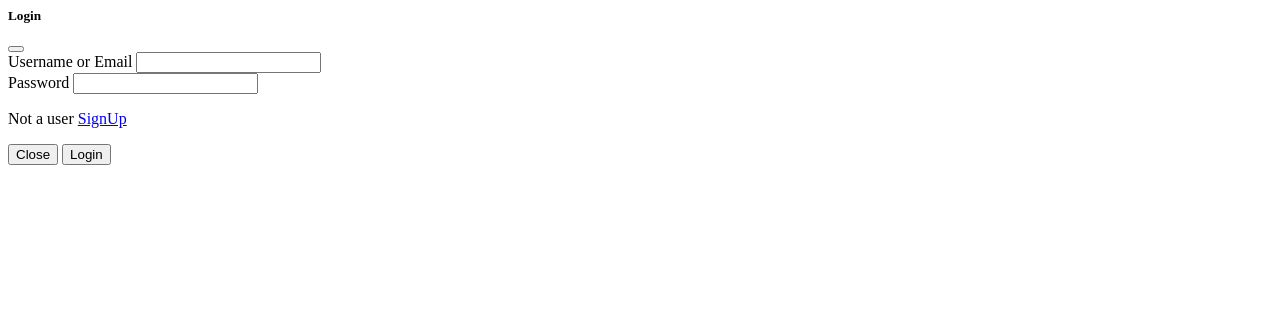
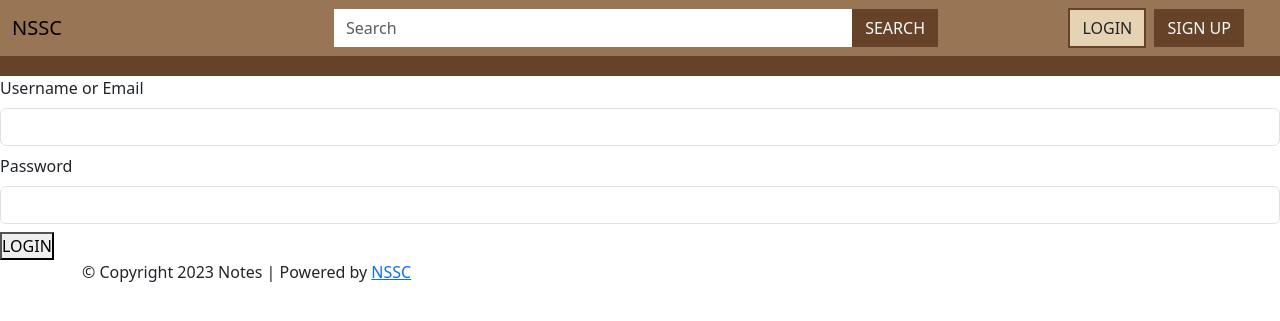
Before and after one commit to YahyaZakariyya/WebProjectBSCS4, a PHP site: page /project/login.php in a window 1280 px wide. Shown: the top 321 px of the page. Run offline with PHP 8.4, Linux system fonts and the light colour scheme.

Commit message:
header.php and login.php modified

```diff
--- a/css/style.css
+++ b/css/style.css
@@ -7,3 +7,23 @@
 .shadow-sm:hover{
     box-shadow: 0 0.5rem 1rem rgba(0, 0, 0, 0.15) !important;
 }
+
+.clr-5{
+    background-color: #664229;
+}
+
+.clr-3{
+    background-color: #987554;
+}
+
+.clr-1{
+    background-color: #e5d3b3;
+}
+
+.border-clr-5{
+    border: 2px solid #664229;
+}
+
+.clr-2{
+    background-color: tan;
+}
--- a/header.php
+++ b/header.php
@@ -2,39 +2,44 @@
 <html lang="en">
 <head>
     <meta charset="UTF-8">
-    <title>RIU NOTES</title>
-    <link href="https://cdn.jsdelivr.net/npm/bootstrap@5.0.2/dist/css/bootstrap.min.css" rel="stylesheet" integrity="sha384-EVSTQN3/azprG1Anm3QDgpJLIm9Nao0Yz1ztcQTwFspd3yD65VohhpuuCOmLASjC" crossorigin="anonymous">
-    <link rel="stylesheet" href="../css/style.css">
-    <script src="https://cdn.jsdelivr.net/npm/bootstrap@5.0.2/dist/js/bootstrap.bundle.min.js" integrity="sha384-MrcW6ZMFYlzcLA8Nl+NtUVF0sA7MsXsP1UyJoMp4YLEuNSfAP+JcXn/tWtIaxVXM" crossorigin="anonymous"></script>
+    <title>NSSC</title>
+    <link href="https://cdn.jsdelivr.net/npm/bootstrap@5.3.0-alpha1/dist/css/bootstrap.min.css" rel="stylesheet" integrity="sha384-GLhlTQ8iRABdZLl6O3oVMWSktQOp6b7In1Zl3/Jr59b6EGGoI1aFkw7cmDA6j6gD" crossorigin="anonymous">
+    <link rel="stylesheet" href="css/style.css">
+    <script src="https://cdn.jsdelivr.net/npm/bootstrap@5.3.0-alpha1/dist/js/bootstrap.bundle.min.js" integrity="sha384-w76AqPfDkMBDXo30jS1Sgez6pr3x5MlQ1ZAGC+nuZB+EYdgRZgiwxhTBTkF7CXvN" crossorigin="anonymous"></script>
 </head>
 <body>
-    <!-- Navbar -->
-    <nav class="navbar bg-light sticky-top">
+    <nav class="navbar clr-3 sticky-top">
         <div class="container-fluid row justify-content-between">
-            <div class="col-2 text-center">
-
-                <a class="navbar-brand" href="index.php">NSSC</a>
+            <div class="navbar-brand col-auto col-lg-2">NSSC</div>
+            <div class="col-3 col-lg-6">
+                <form class="d-flex">
+                    <input class="form-control rounded-0 border-0" type="search" placeholder="Search" aria-label="Search">
+                    <button class="btn clr-5 rounded-0 text-light" type="submit">SEARCH</button>
+                    </form>
             </div>
-            <div class="col-6">
-                <form class="d-flex btn-group">
-                    <input class="form-control" type="search" placeholder="Search" aria-label="Search">
-                    <button class="btn btn-primary" type="submit">GO</button>
-                </form>
-            </div>
-            <div class="col-2 text-end">
-                <?php
+            <div class="col-auto col-lg-2 text-end">
+            <?php
                 session_start();
                 if(isset($_SESSION['user_name'])){
-                    echo '<p>'.$_SESSION['user_name'].'</p>';
-                    echo '<a class="btn btn-primary" href="logout.php">Logout</a>';
+            ?>
+                <!-- When logged in -->
+                <div class="btn-group">
+                    <button type="button" class="btn clr-5 text-light dropdown-toggle" data-bs-toggle="dropdown" aria-expanded="false"><?php echo $_SESSION['user_name']; ?></button>
+                    <ul class="dropdown-menu dropdown-menu-end">
+                      <li><a class="dropdown-item" type="button">Profile</a></li>
+                      <li><a class="dropdown-item" type="button">Settings action</a></li>
+                      <li><a class="dropdown-item" type="button" href="logout.php">Logout</a></li>
+                    </ul>
+                </div>
+            <?php
                 }else{
-                ?>
-                <button type="button" class="btn btn-primary" data-bs-target="#mymodal" data-bs-toggle="modal">Login</button>
-                <?php } ?>
+            ?>
+                <!-- When not logged in -->
+                <a class="btn clr-1 rounded-0 border-clr-5 mx-1" href="login.php">LOGIN</a>
+                <a class="btn clr-5 rounded-0 text-light" href="signup.php">SIGN UP</a>
+            <?php } ?>
+
             </div>
         </div>
     </nav>
-    <?php
-        include "login.php";
-        include "signup.php";
-    ?>
+    <div class="clr-5" style="height: 20px;"></div>
--- a/login.php
+++ b/login.php
@@ -1,14 +1,6 @@
-<!-- Login Model -->
-<div class="modal fade" id="mymodal" data-bs-backdrop="static">
-    <div class="modal-dialog modal-dialog-centered">
-        <div class="modal-content">
-            <div class="modal-header">
-                <h5 class="modal-title">Login</h5>
-                <button type="button" class="btn-close" data-bs-dismiss="modal"></button>
-            </div>
-
+<?php include "header.php"; ?>
 <!-- Login Form -->
-            <form name="login" class="modal-body" action="<?php $_SERVER['PHP_SELF']; ?>" method="POST">
+<form name="login" action="<?php $_SERVER['PHP_SELF']; ?>" method="POST">
     <div class="mb-2">
         <label for="un_email" class="form-label">Username or Email</label>
         <input type="text" name="un_email" id="un_email" class="form-control"/>
@@ -17,12 +9,7 @@
         <label for="password" class="form-label">Password</label>
         <input type="password" name="password" id="password" class="form-control"/>
     </div>
-
-            <div class="modal-footer">
-                <p>Not a user <a href="#" data-bs-target="#modal" data-bs-toggle="modal" data-bs-dismiss="modal">SignUp</a></p>
-                <button type="button" class="btn btn-outline-secondary" data-bs-dismiss="modal">Close</button>
-                <button type="submit" name="login_button" class="btn btn-success">Login</button>
-            </div>
+    <button type="submit" name="login_button">LOGIN</button>
 </form>
 <?php
 if(isset($_POST['login_button'])){
@@ -33,18 +20,16 @@
     $result = mysqli_query($conn, $sql) or die('Query Failed');
     if(mysqli_num_rows($result)>0){
         while($row = mysqli_fetch_assoc($result)){
-                        echo "loggedin";
+            // echo "loggedin";
             session_start();
             $_SESSION['user_id'] = $row['user_id'];
             $_SESSION['user_name'] = $row['user_name'];
             $_SESSION['user_type'] = $row['user_type'];
-                        header('Location:{$host_name}/users.php');
+            header('Location:{$host_name}');
         }
     }else{
         echo "wrong username or password";
     }
 }
 ?>
-        </div>
-    </div>
-</div>
+<?php include "footer.php"; ?>
```
Also changed, not shown: signup.php (+29 -13 lines). Lines whose indentation alone changed are shown as unchanged.
